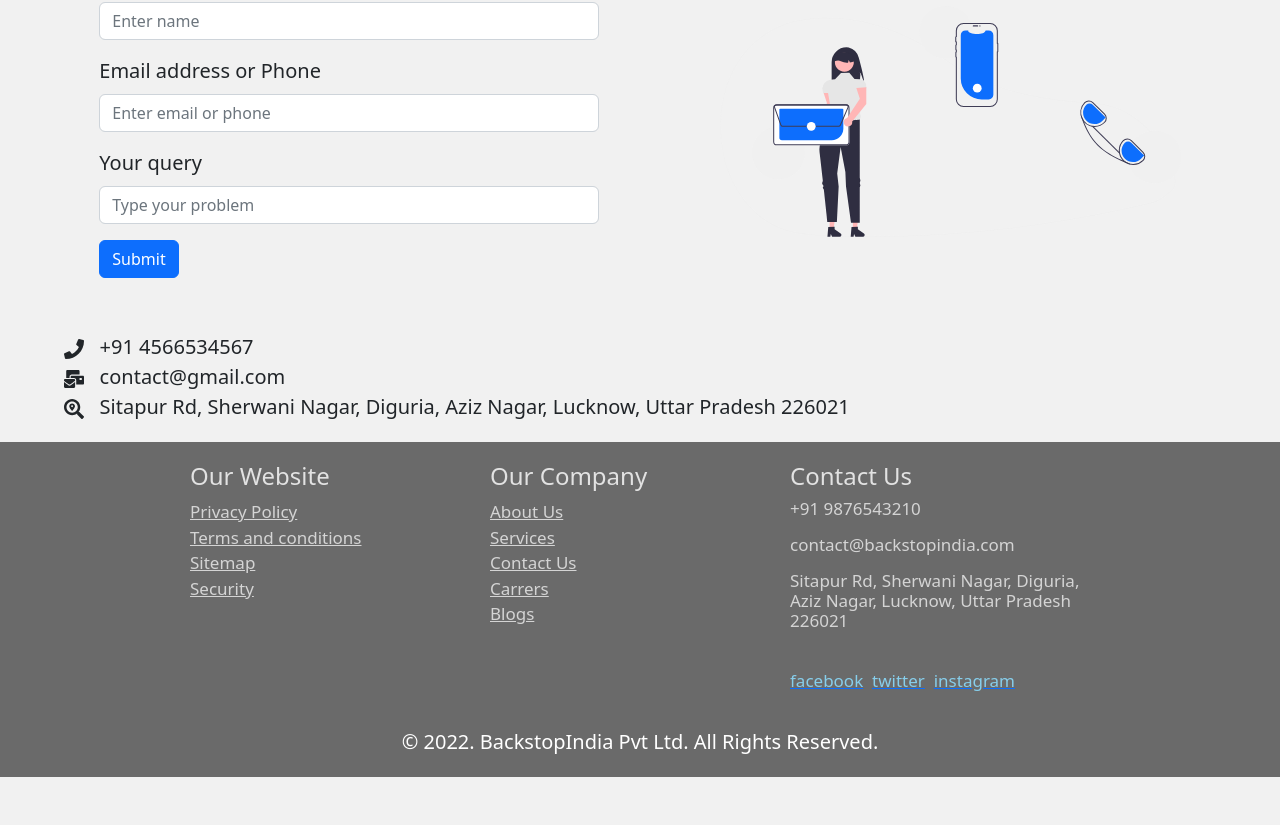
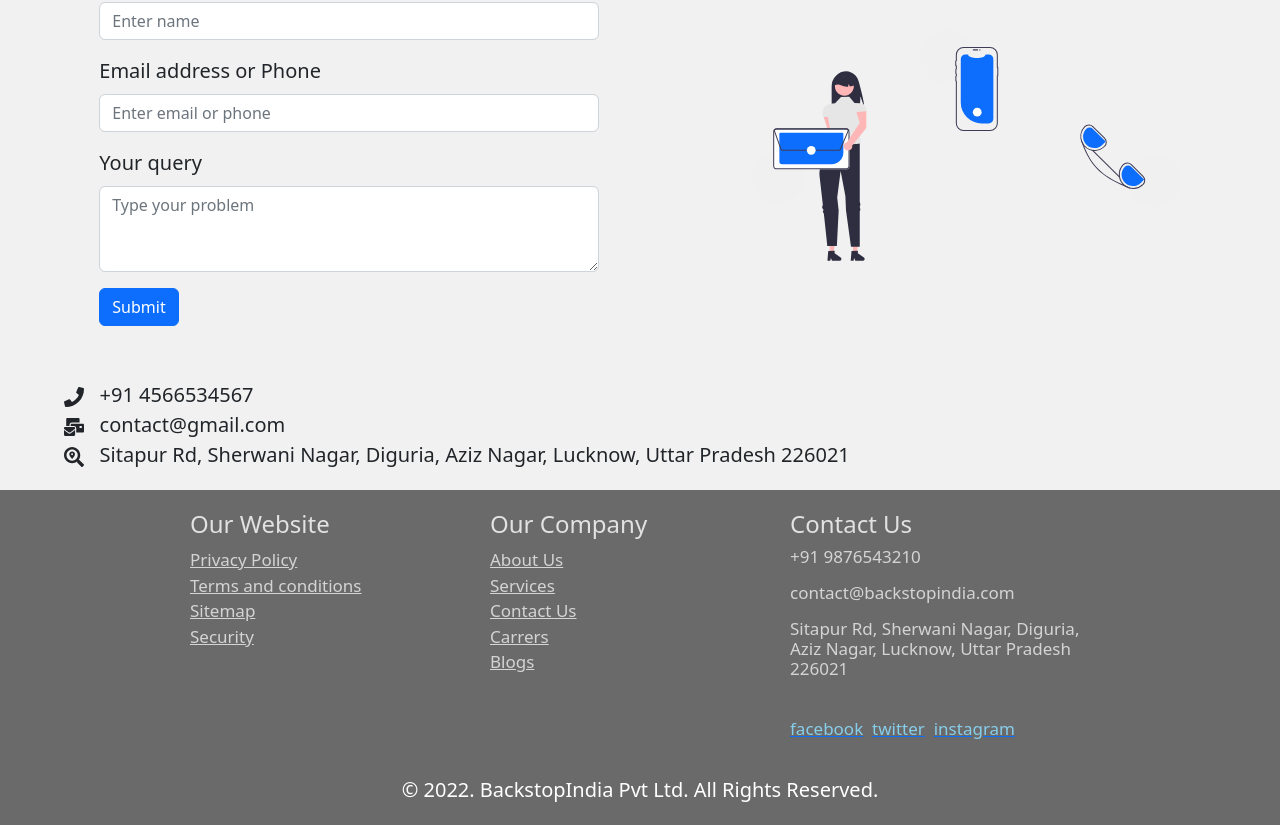
Before and after one commit to mohdkamleen/backstopindia-frontend, a React (Create React App) app: page /contact in a window 1280 px wide. Shown: the part 742-1567 px from the top of the page. Before the commit the page ends 1519 px from the top, so only its background shows below. Built offline with nearby package versions, Linux system fonts and the light colour scheme.

Commit message:
update form textarea

```diff
--- a/src/component/contact.jsx
+++ b/src/component/contact.jsx
@@ -24,7 +24,7 @@ function Contact() {
 
                     <Form.Group className="mb-3" controlId="formBasicPassword">
                         <Form.Label>Your query</Form.Label>
-                        <Form.Control type="tel" placeholder="Type your problem" />
+                        <Form.Control as="textarea" rows={3} placeholder="Type your problem" />
                     </Form.Group>
 
 
```
